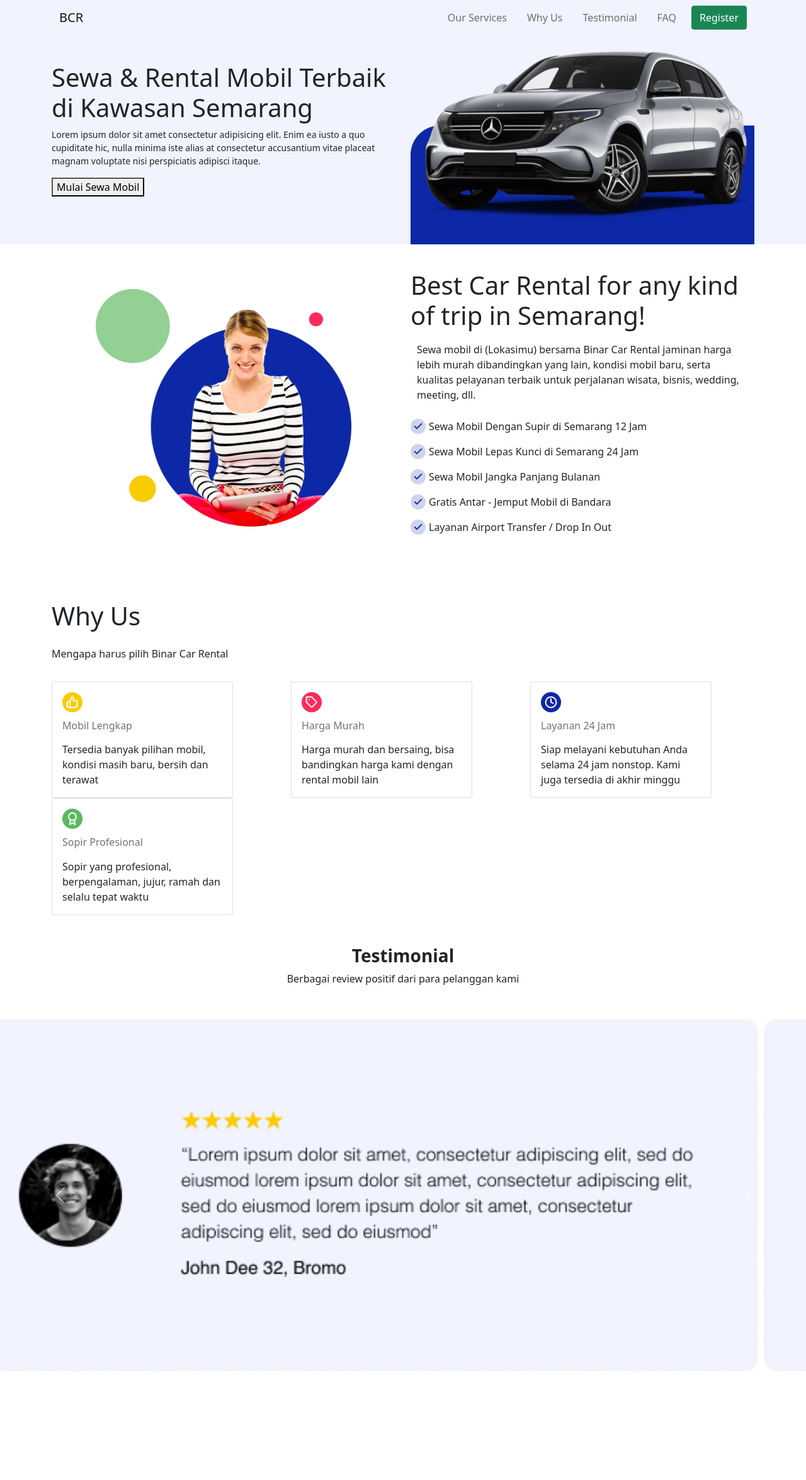
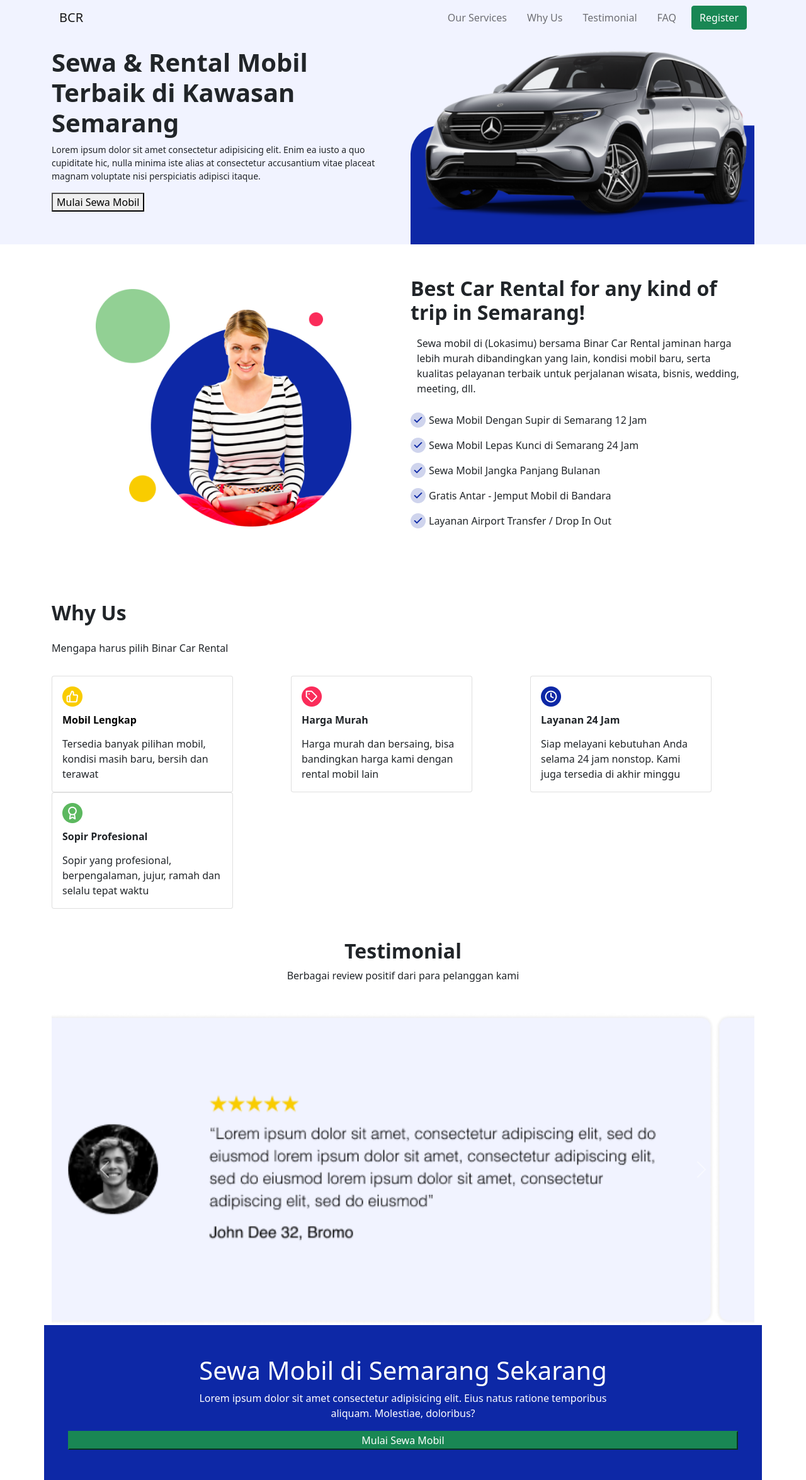
Before and after one commit to Bintangaryw/binar-challenge-silver-ch1, a plain HTML site: page index.html in a window 1280 px wide. Shown: the whole page at 63% size. Before the commit the page ends 2182 px from the top, so only its background shows below. Drawn offline with nearby package versions, Linux system fonts and the light colour scheme.

Commit message:
feature: testimonial, banner (stil progress..)

```diff
--- a/index.html
+++ b/index.html
@@ -9,24 +9,6 @@
     <link href="https://cdn.jsdelivr.net/npm/bootstrap@5.0.2/dist/css/bootstrap.min.css" rel="stylesheet" integrity="sha384-EVSTQN3/azprG1Anm3QDgpJLIm9Nao0Yz1ztcQTwFspd3yD65VohhpuuCOmLASjC" crossorigin="anonymous" />
     <link rel="stylesheet" href="css/style.css" />
     <title>BCR</title>
-
-    <!-- Owl Carousel -->
-    <!-- Owl Carousel CDN -->
-    <link
-      rel="stylesheet"
-      href="https://cdnjs.cloudflare.com/ajax/libs/OwlCarousel2/2.3.4/assets/owl.carousel.min.css"
-      integrity="sha512-tS3S5qG0BlhnQROyJXvNjeEM4UpMXHrQfTGmbQ1gKmelCxlSEBUaxhRBj/EFTzpbP4RVSrpEikbmdJobCvhE3g=="
-      crossorigin="anonymous"
-      referrerpolicy="no-referrer"
-    />
-
-    <link
-      rel="stylesheet"
-      href="https://cdnjs.cloudflare.com/ajax/libs/OwlCarousel2/2.3.4/assets/owl.theme.default.min.css"
-      integrity="sha512-sMXtMNL1zRzolHYKEujM2AqCLUR9F2C4/05cdbxjjLSRvMQIciEPCQZo++nk7go3BtSuK9kfa/s+a4f4i5pLkw=="
-      crossorigin="anonymous"
-      referrerpolicy="no-referrer"
-    />
   </head>
   <body>
     <!-- Start Hero Section -->
@@ -71,7 +53,7 @@
         <div class="container">
           <div class="row pt-3">
             <div class="col-sm-12 col-md-6 col-lg d-flex flex-column align-items-start justify-content-center">
-              <h1>Sewa & Rental Mobil Terbaik di Kawasan Semarang</h1>
+              <h1 style="font-weight: 700">Sewa & Rental Mobil Terbaik di Kawasan Semarang</h1>
               <p style="font-size: 14px">
                 Lorem ipsum dolor sit amet consectetur adipisicing elit. Enim ea iusto a quo cupiditate hic, nulla minima iste alias at consectetur accusantium vitae placeat magnam voluptate nisi perspiciatis adipisci itaque.
               </p>
@@ -95,7 +77,7 @@
               <img src="img/img_service.png" class="img-fluid" style="padding: 70px" alt="" />
             </div>
             <div class="col-sm-12 col-md-6 d-flex flex-column justify-content-center">
-              <h1>Best Car Rental for any kind of trip in Semarang!</h1>
+              <h2 style="font-weight: 700">Best Car Rental for any kind of trip in Semarang!</h2>
               <p style="padding: 10px">
                 Sewa mobil di (Lokasimu) bersama Binar Car Rental jaminan harga lebih murah dibandingkan yang lain, kondisi mobil baru, serta kualitas pelayanan terbaik untuk perjalanan wisata, bisnis, wedding, meeting, dll.
               </p>
@@ -128,7 +110,7 @@
     <section id="whyus">
       <div class="container py-5">
         <div class="col" id="whyustext">
-          <h1>Why Us</h1>
+          <h2 style="font-weight: 700">Why Us</h2>
         </div>
         <div class="col py-3" id="whyusp">
           <p>Mengapa harus pilih Binar Car Rental</p>
@@ -139,7 +121,7 @@
               <div class="card" style="width: 18rem">
                 <div class="card-body">
                   <h5 class="card-title"><img src="img/icon_complete.png" alt="" /></h5>
-                  <h6 class="card-subtitle mb-2 text-muted py-2">Mobil Lengkap</h6>
+                  <h6 class="card-subtitle mb-2 py-2" style="font-weight: 700; color: black">Mobil Lengkap</h6>
                   <p class="card-text">Tersedia banyak pilihan mobil, kondisi masih baru, bersih dan terawat</p>
                 </div>
               </div>
@@ -148,7 +130,7 @@
               <div class="card" style="width: 18rem">
                 <div class="card-body">
                   <h5 class="card-title"><img src="img/icon_price.png" alt="" /></h5>
-                  <h6 class="card-subtitle mb-2 text-muted py-2">Harga Murah</h6>
+                  <h6 class="card-subtitle mb-2 py-2" style="font-weight: 700">Harga Murah</h6>
                   <p class="card-text">Harga murah dan bersaing, bisa bandingkan harga kami dengan rental mobil lain</p>
                 </div>
               </div>
@@ -157,7 +139,7 @@
               <div class="card" style="width: 18rem">
                 <div class="card-body">
                   <h5 class="card-title"><img src="img/icon_24hrs.png" alt="" /></h5>
-                  <h6 class="card-subtitle mb-2 text-muted py-2">Layanan 24 Jam</h6>
+                  <h6 class="card-subtitle mb-2 py-2" style="font-weight: 700">Layanan 24 Jam</h6>
                   <p class="card-text">Siap melayani kebutuhan Anda selama 24 jam nonstop. Kami juga tersedia di akhir minggu</p>
                 </div>
               </div>
@@ -166,7 +148,7 @@
               <div class="card" style="width: 18rem">
                 <div class="card-body">
                   <h5 class="card-title"><img src="img/icon_professional.png" alt="" /></h5>
-                  <h6 class="card-subtitle mb-2 text-muted py-2">Sopir Profesional</h6>
+                  <h6 class="card-subtitle mb-2 py-2" style="font-weight: 700">Sopir Profesional</h6>
                   <p class="card-text">Sopir yang profesional, berpengalaman, jujur, ramah dan selalu tepat waktu</p>
                 </div>
               </div>
@@ -178,10 +160,8 @@
 
     <section id="testimoni">
       <div class="container text-center">
-        <h3 class="fw-bold">Testimonial</h3>
+        <h2 style="font-weight: 700">Testimonial</h2>
         <p class="mb-lg-5">Berbagai review positif dari para pelanggan kami</p>
-      </div>
-
         <div id="carouselExampleControls" class="carousel slide" data-bs-ride="carousel">
           <div class="carousel-inner">
             <div class="carousel-item active">
@@ -203,8 +183,20 @@
             <span class="visually-hidden">Next</span>
           </button>
         </div>
+      </div>
     </section>
 
+    <section id="sewa">
+      <div class="container p-5 rounded-4 text-center d-flex flex-column justify-content-center align-items-center" style="background-color: #0d28a6">
+        <h1 class="text-white">Sewa Mobil di Semarang Sekarang</h1>
+        <div class="row justify-content-center">
+          <div class="col-lg-8">
+            <p class="text-white">Lorem ipsum dolor sit amet consectetur adipisicing elit. Eius natus ratione temporibus aliquam. Molestiae, doloribus?</p>
+          </div>
+          <button class="btn-success">Mulai Sewa Mobil</button>
+        </div>
+      </div>
+    </section>
     <script src="https://cdn.jsdelivr.net/npm/bootstrap@5.0.2/dist/js/bootstrap.bundle.min.js" integrity="sha384-MrcW6ZMFYlzcLA8Nl+NtUVF0sA7MsXsP1UyJoMp4YLEuNSfAP+JcXn/tWtIaxVXM" crossorigin="anonymous"></script>
   </body>
 </html>
```
Also changed, not shown: img/Rectangle 73.png (added). Lines whose indentation alone changed are shown as unchanged.
